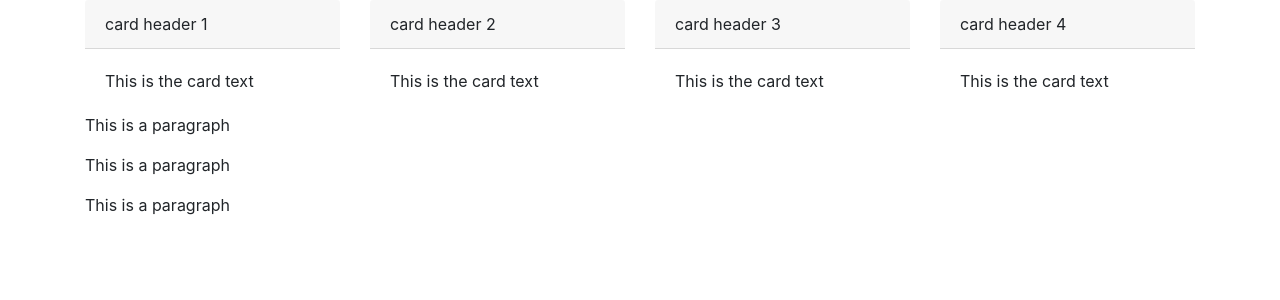
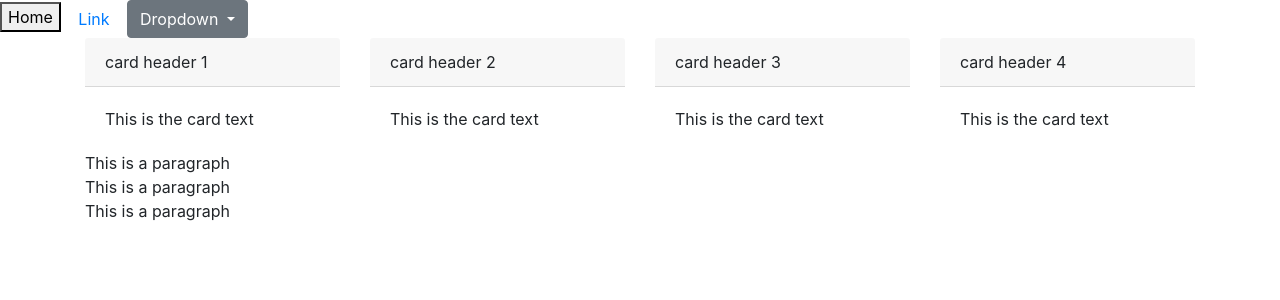
Before and after one commit to uss-hopper/snap-challenges-floribellaponce, a PHP site: page /snap-challenge-11-4/index.php in a window 1280 px wide. Shown: the top 300 px of the page. Run offline with PHP 8.4, Linux system fonts and the light colour scheme.

Commit message:
added header buttons

```diff
--- a/snap-challenge-11-4/index.php
+++ b/snap-challenge-11-4/index.php
@@ -16,6 +16,19 @@
 	<title> Snap bootstrap challenge </title>
 </head>
 <body>
+<div>
+	<div class="dropdown">
+		<button>Home</button>
+		<button type="button" class="btn btn-link">Link</button>
+		<button class="btn btn-secondary dropdown-toggle" type="button" id="dropdown" data-toggle="dropdown" aria-haspopup="true" aria-expanded="false">
+			Dropdown </button>
+		<div class="dropdown-menu" aria-labelledby="dropdownMenuButton">
+			<a class="dropdown-item" href="#">Option 1</a>
+			<a class="dropdown-item" href="#">Option 2</a>
+			<a class="dropdown-item" href="#">Option 3</a>
+		</div>
+	</div>
+</div>
 <div class="container">
 	<div class="row">
 		<div class="col-lg-3" class="col-xs-1" class="card">
@@ -43,16 +56,14 @@
 			</div>
 		</div>
 	</div>
-</div>
-<div class="container">
 	<div class="row">
 		<div class="col-lg-4">
-			<p>This is a paragraph</p>
+			This is a paragraph
 		</div>
 	</div>
 	<div class="row">
 		<div class="col-lg-4">
-			<p>This is a paragraph</p>
+			This is a paragraph
 		</div>
 	</div>
 	<div class="row">
```
